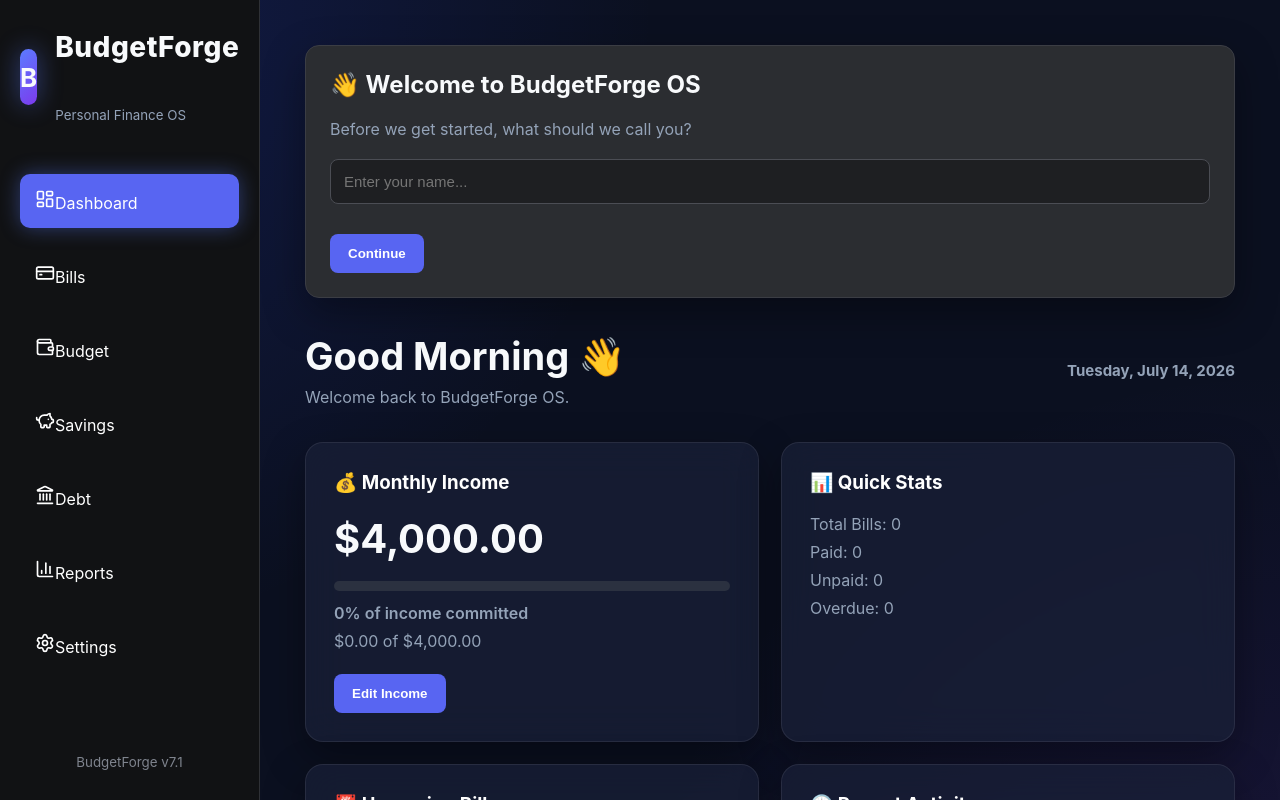
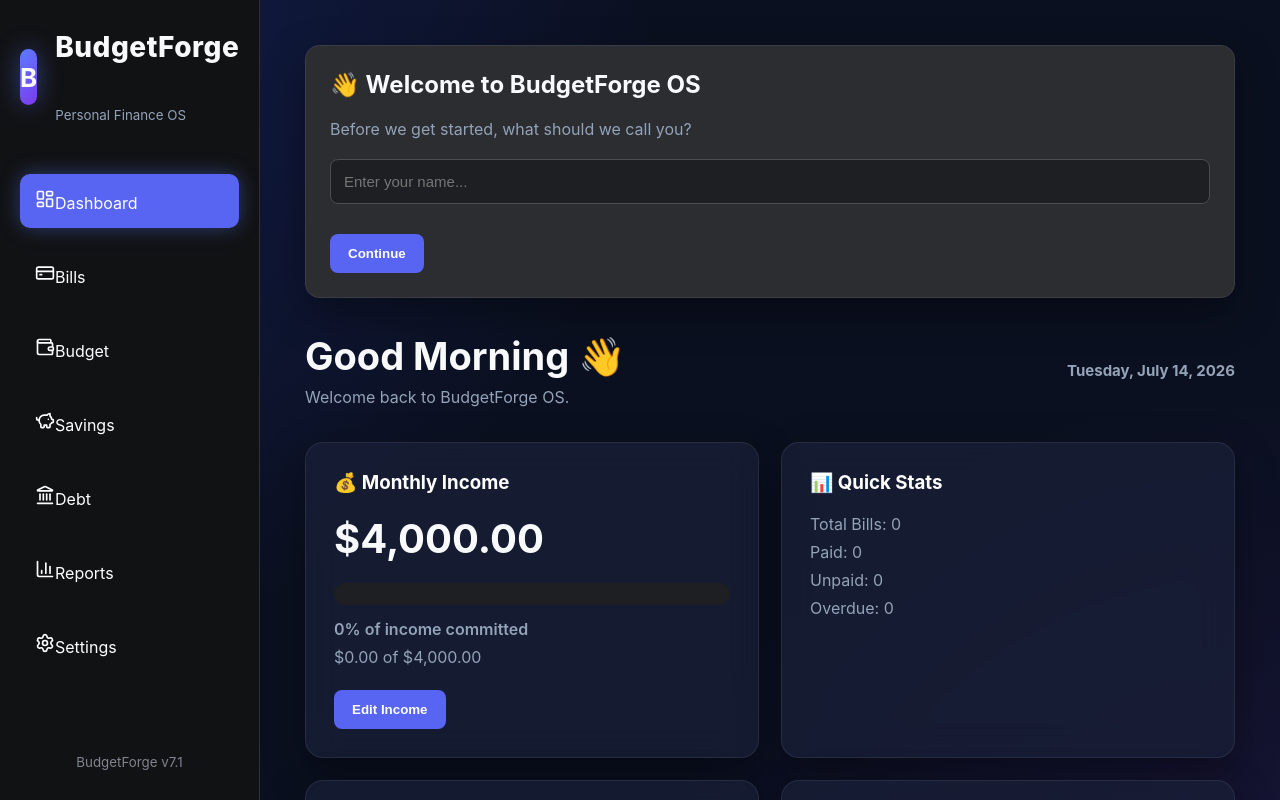
Before and after one commit to river-log/BudgetForge, a React (Vite) app: page / in a window 1280 px wide. Shown: the top 800 px of the page. Built offline with nearby package versions, Linux system fonts and the light colour scheme.

Commit message:
Version 14.2 - Added budget utilization meter

```diff
--- a/src/widgets/IncomeWidget.jsx
+++ b/src/widgets/IncomeWidget.jsx
@@ -21,12 +21,12 @@ function IncomeWidget({
 
   const progressWidth = Math.min(percentUsed, 100);
 
-  let barColor = "#22c55e";
+  let barColor = "#57f287";
 
   if (percentUsed >= 80) {
-    barColor = "#ef4444";
+    barColor = "#ed4245";
   } else if (percentUsed >= 50) {
-    barColor = "#f59e0b";
+    barColor = "#faa61a";
   }
 
   function saveIncome() {
@@ -57,35 +57,25 @@ function IncomeWidget({
             })}
           </h1>
 
-          <div
-            style={{
-              width: "100%",
-              height: "10px",
-              background: "#2b3140",
-              borderRadius: "999px",
-              overflow: "hidden",
-              marginTop: "18px",
-            }}
-          >
+          <div className="progress">
             <div
+              className="progress-fill"
               style={{
                 width: `${progressWidth}%`,
-                height: "100%",
                 background: barColor,
-                transition: "all .3s ease",
               }}
             />
           </div>
 
           <p
             style={{
-              marginTop: "12px",
+              marginTop: "14px",
               fontWeight: "600",
             }}
           >
             {percentUsed.toFixed(0)}% of income committed
             {percentUsed > 100 && (
-              <span style={{ color: "#ef4444" }}>
+              <span style={{ color: "#ed4245" }}>
                 {" "}
                 (Over Budget)
               </span>
```
